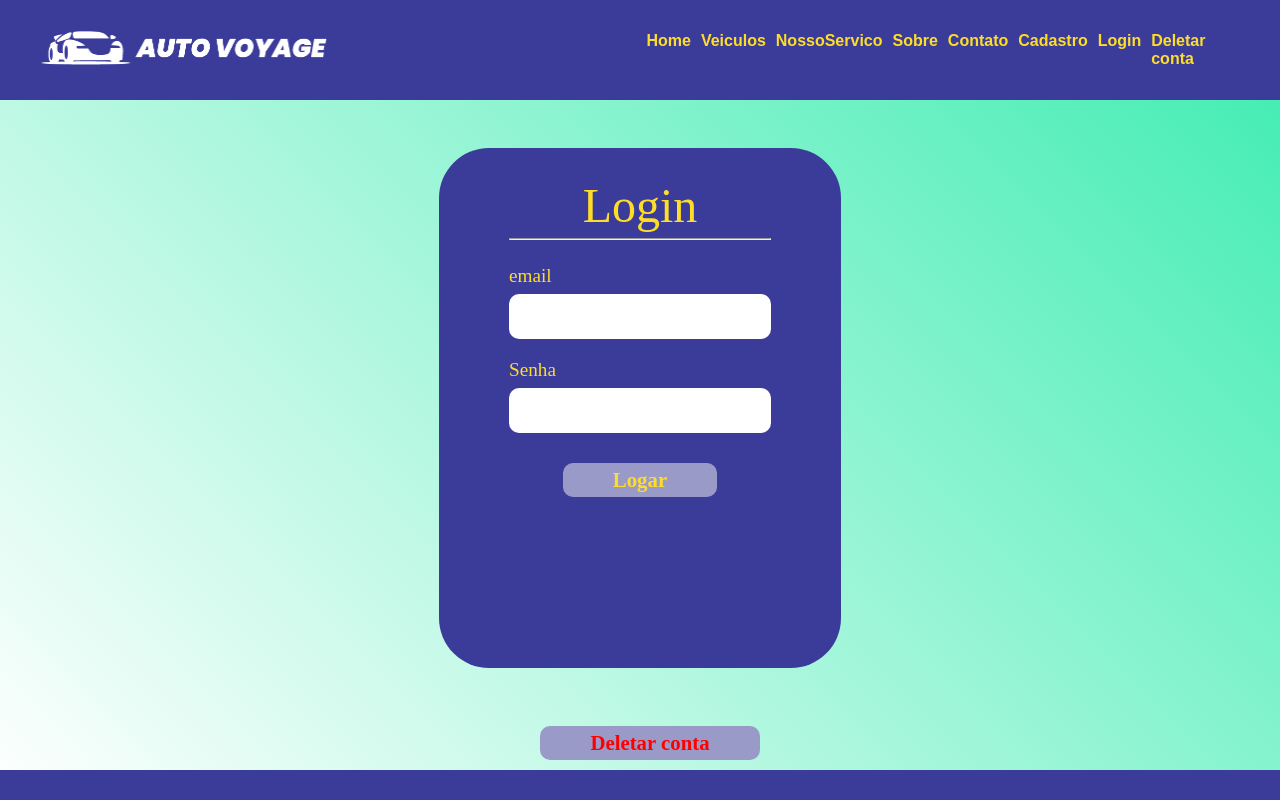
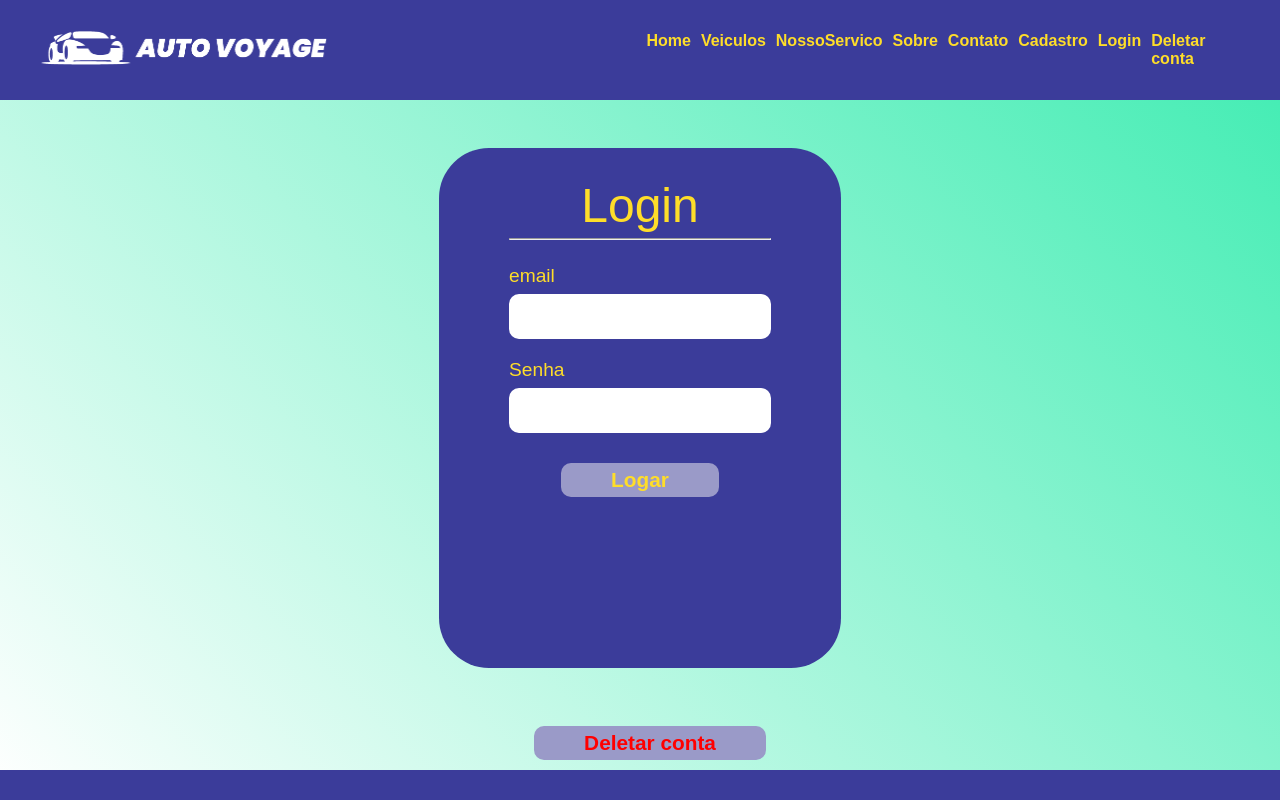
Before and after one commit to vs-costa/projeto_desenvolvimento_web, a React (Vite) app: page /login in a window 1280 px wide. Shown: the top 800 px of the page. Built offline with nearby package versions, Linux system fonts and the light colour scheme.

Commit message:
Fix: Resolvendo conflitos de fontes

```diff
--- a/src/pages/Contato/style.css
+++ b/src/pages/Contato/style.css
@@ -13,7 +13,6 @@ main {
 }
 
 .card-post h1{
-    font-family: Heebo;
     font-weight: 400;
     text-align: center;
 
@@ -43,8 +42,6 @@ label {
     font-size: 1.2rem;
 
     color: #D2DAF5;
-
-    font-family: Poppins;
 }
 
 input, textarea {
@@ -76,7 +73,6 @@ textarea {
 }
 
 .btn-post button{
-    font-family: Heebo;
     font-weight: 800;
     font-size: 1.3rem;
 
--- a/src/pages/Login/style.css
+++ b/src/pages/Login/style.css
@@ -23,7 +23,6 @@
 }
 
 .card-post-false h1 {
-    font-family: Heebo;
     font-weight: 400;
     text-align: center;
 
@@ -42,7 +41,6 @@
 }
 
 .card-post-true h1 {
-    font-family: Heebo;
     font-weight: 400;
     text-align: center;
 
@@ -72,8 +70,6 @@ label {
     font-size: 1.2rem;
 
     color: #FEDD29;
-
-    font-family: Poppins;
 }
 
 input,
@@ -106,7 +102,6 @@ textarea {
 }
 
 .btn-post button {
-    font-family: Heebo;
     font-weight: 800;
     font-size: 1.3rem;
 
@@ -134,7 +129,6 @@ textarea {
 }
 
 .botao-true{
-    font-family: Heebo;
     font-weight: 800;
     font-size: 1.3rem;
 
@@ -149,7 +143,6 @@ textarea {
 }
 
 .botao-false{
-    font-family: Heebo;
     font-weight: 800;
     font-size: 1.3rem;
 
--- a/src/pages/NossoServico/style.css
+++ b/src/pages/NossoServico/style.css
@@ -33,7 +33,7 @@ color: white;
   margin-right: 100px;
   text-align: center;
   background-color: #3B3C9A;
-  font-family: Verdana, Geneva, Tahoma, sans-serif;
+  border-radius: 15px;
 
 
 }
@@ -43,7 +43,6 @@ color: white;
   margin-left: 20px;
   margin-right: 20PX;
   text-decoration: none;
-  font-family: Verdana, Geneva, Tahoma, sans-serif;
 
 
 
@@ -51,7 +50,6 @@ color: white;
 
 .pergunta ul {
 list-style: none;
-font-family: Verdana, Geneva, Tahoma, sans-serif;
 margin-bottom: 40px;
 
 
@@ -61,7 +59,6 @@ margin-bottom: 40px;
   margin-bottom: 30px;
   margin-top: 60px;
   text-align: center;
-  font-family: Verdana, Geneva, Tahoma, sans-serif;
 
   }
 
@@ -70,7 +67,6 @@ margin-bottom: 40px;
     text-align: justify;
     margin-top: 10px;
     margin-bottom: 30px;
-    font-family: Verdana, Geneva, Tahoma, sans-serif;
     line-height: 44px;
     font-size: 17px;
     color: white;
@@ -80,5 +76,4 @@ margin-bottom: 40px;
 
   color: red;
   border: 2px solid black;
-  font-family: 'Courier New', Courier, monospace
 }
--- a/src/pages/Registro/style.css
+++ b/src/pages/Registro/style.css
@@ -21,7 +21,6 @@
 }
 
 .card-post h1 {
-    font-family: Heebo;
     font-weight: 400;
     text-align: center;
 
@@ -51,8 +50,6 @@ label {
     font-size: 1.2rem;
 
     color: #D2DAF5;
-
-    font-family: Poppins;
 }
 
 input,
@@ -85,7 +82,6 @@ textarea {
 }
 
 .btn-post button {
-    font-family: Heebo;
     font-weight: 800;
     font-size: 1.3rem;
 
```
